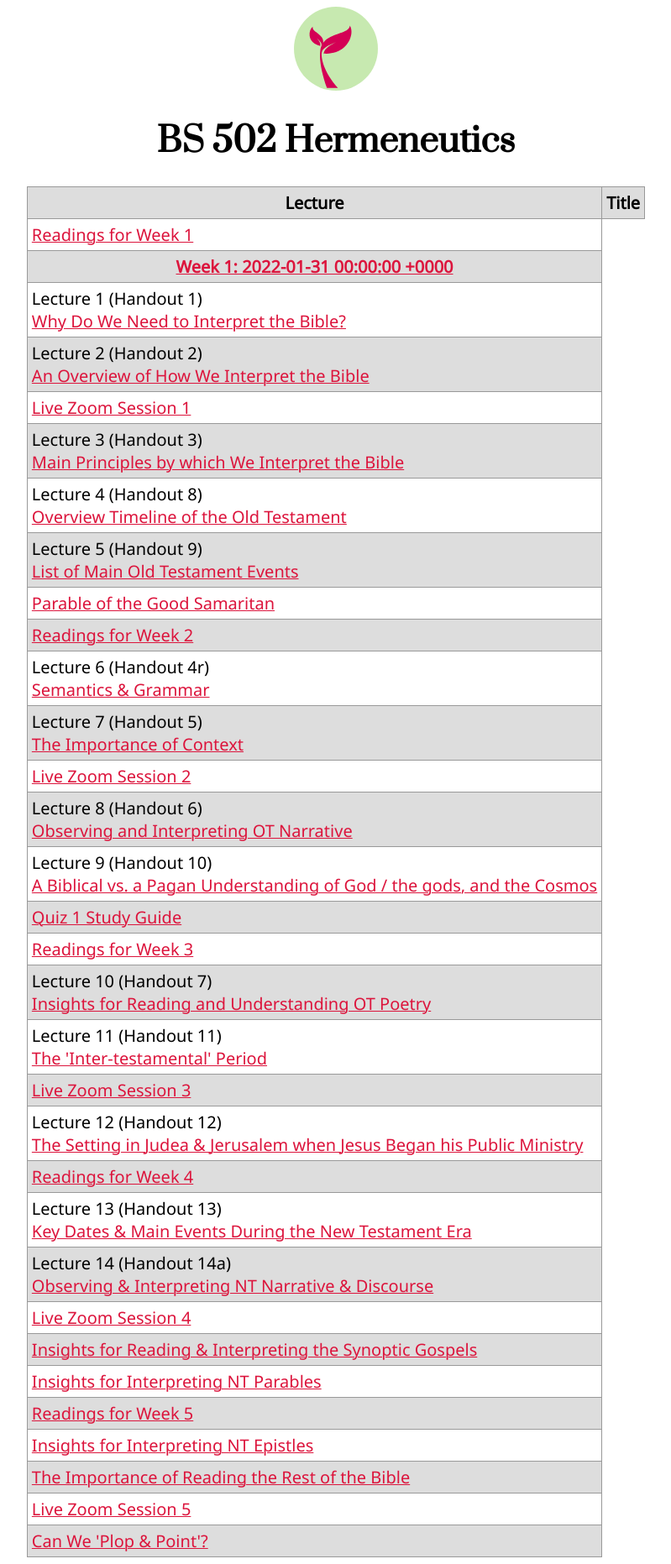
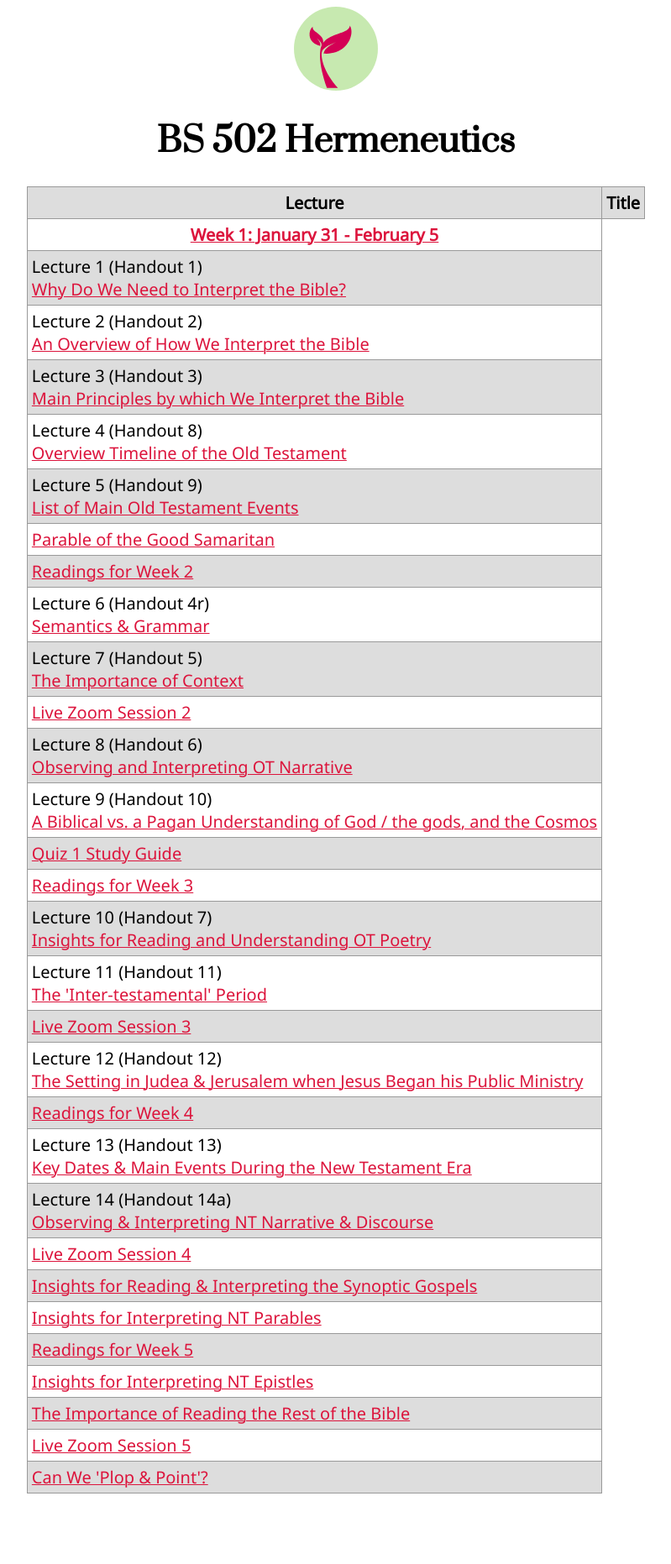
Before and after one commit to GospelTrust/kairos-bs-502, a Jekyll site: the page built from docs/index.html, in a window 1280 px wide. Shown: the whole page at 84% size, without its empty margins (240-1039 px from the left). Built offline with Jekyll 4.4.1, drawn with Linux system fonts in a browser that asks for light colours; after the commit the page ends 1787 px from its top, so only the background shows below that.

Commit message:
refactor: Remove extra pages condense them in index page

```diff
--- a/docs/_posts/2022-01-30-readings-1.md
+++ /dev/null
@@ -1,11 +0,0 @@
----
-layout: post
-title: "Readings for Week 1"
-week: 1
----
-
-{% include logo.html %}
-
-# {{ page.title }}
-
-{% include_relative bible-readings/week01.md %}
--- a/docs/_posts/2022-02-01-zoom-session-1.md
+++ /dev/null
@@ -1,11 +0,0 @@
----
-layout: post
-title: "Live Zoom Session 1"
-week: 1
----
-
-{% include logo.html %}
-
-# {{ page.title }}
-
-{% include youtube.html id='cd4MsImKW5o' %}
--- a/docs/index.html
+++ b/docs/index.html
@@ -15,7 +15,7 @@ layout: default
         {% if post.type == 'index' %}
           <th>
             <a href="{{ post.url }}">
-              Week {{ post.week }}: {{ post.date }}
+              Week {{ post.week }}: {{ post.dates }}
             </a>
           </th>
         {% elsif post.handout %}
```
Also changed, not shown: docs/_posts/2022-01-31-_week-1.md (+6 -2 lines).
